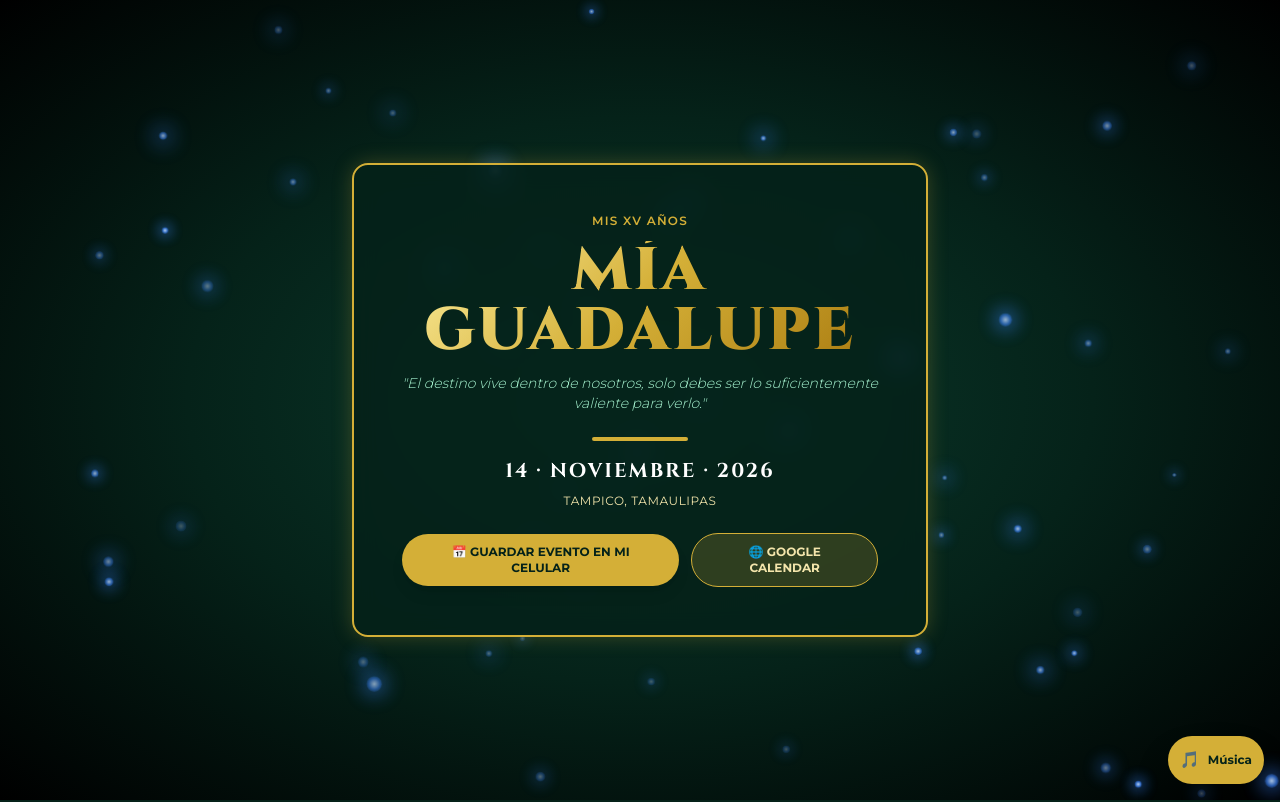
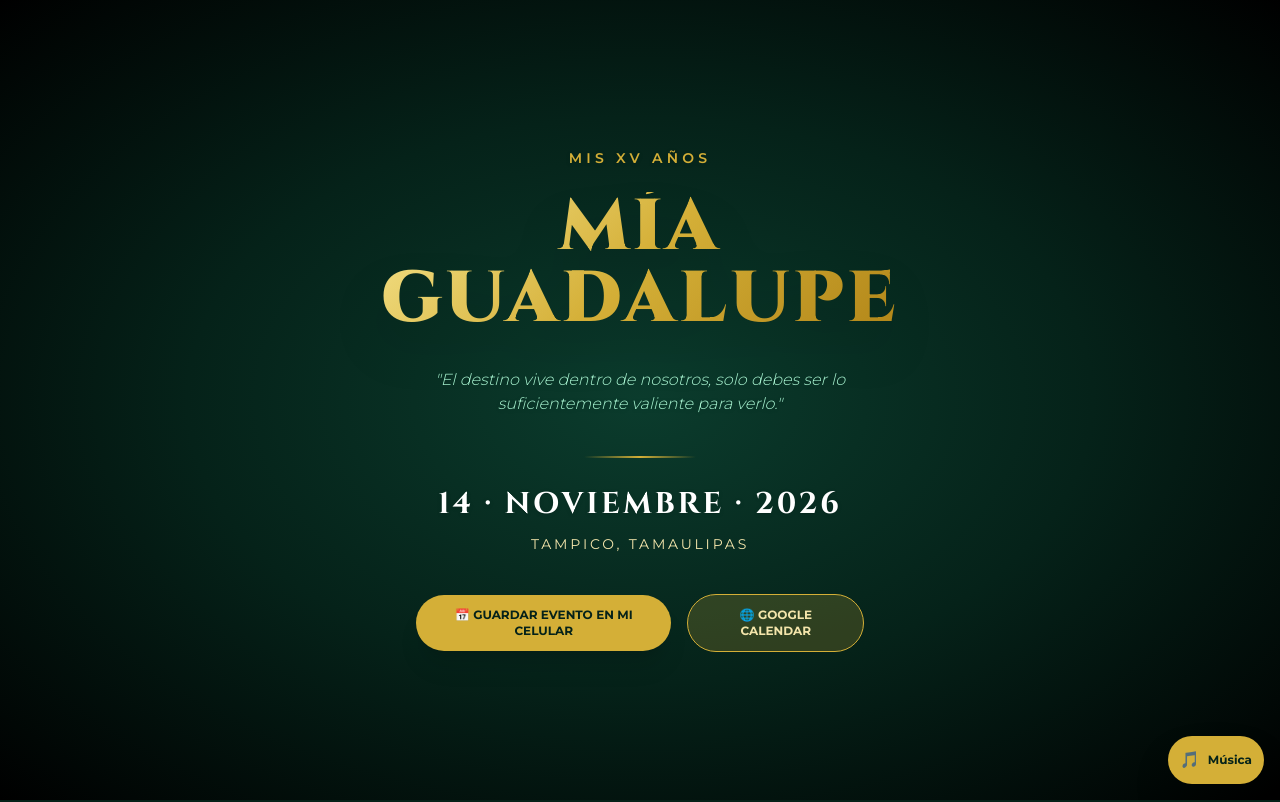
Before and after one commit to soymiaxv/xv, a plain HTML site: page index.html in a window 1280 px wide. Shown: the top 802 px of the page. Drawn offline with nearby package versions, Linux system fonts and the light colour scheme.

Commit message:
Update index.html

```diff
--- a/index.html
+++ b/index.html
@@ -70,7 +70,33 @@
       -webkit-text-fill-color: transparent;
     }
 
-    /* ANIMACIONES DE REVELADO EN SCROLL */
+    /* PARTICULAS FATUAS GRANDES DE FONDO */
+    #wisp-canvas {
+      position: fixed;
+      top: 0;
+      left: 0;
+      width: 100vw;
+      height: 100vh;
+      pointer-events: none;
+      z-index: 1;
+    }
+
+    /* ANIMACIONES DE ENTRADA Y REVELADO */
+    .hero-float {
+      animation: floatIn 1.4s cubic-bezier(0.16, 1, 0.3, 1) forwards;
+    }
+
+    @keyframes floatIn {
+      0% {
+        opacity: 0;
+        transform: translateY(30px) scale(0.92);
+      }
+      100% {
+        opacity: 1;
+        transform: translateY(0) scale(1);
+      }
+    }
+
     .reveal {
       opacity: 0;
       transform: translateY(40px) scale(0.96);
@@ -79,31 +105,6 @@
     .reveal.active {
       opacity: 1;
       transform: translateY(0) scale(1);
-    }
-
-    /* PARTICULAS / FUEGOS FATUOS DE FONDO */
-    #particles-container {
-      position: fixed;
-      top: 0;
-      left: 0;
-      width: 100%;
-      height: 100%;
-      pointer-events: none;
-      z-index: 1;
-      overflow: hidden;
-    }
-    .wisp-particle {
-      position: absolute;
-      border-radius: 50%;
-      background: radial-gradient(circle, rgba(191,219,254,1) 0%, rgba(59,130,246,0.8) 50%, rgba(37,99,235,0) 100%);
-      box-shadow: 0 0 15px 4px rgba(59, 130, 246, 0.6);
-      animation: floatWispParticle var(--duration) infinite ease-in-out var(--delay);
-      opacity: var(--opacity);
-    }
-
-    @keyframes floatWispParticle {
-      0%, 100% { transform: translateY(0) translateX(0) scale(0.8); }
-      50% { transform: translateY(var(--move-y)) translateX(var(--move-x)) scale(1.4); }
     }
 
     /* ÁLBUM DE TARJETAS APILADAS 3D */
@@ -173,8 +174,8 @@
 </head>
 <body class="antialiased selection:bg-braveGold selection:text-braveDarkGreen relative">
 
-  <!-- CONTENEDOR DE PARTICULAS -->
-  <div id="particles-container"></div>
+  <!-- CANVAS DE FUEGOS FATUOS GRANDES PANTALLA COMPLETA -->
+  <canvas id="wisp-canvas"></canvas>
 
   <!-- BOTÓN REPRODUCTOR DE MÚSICA -->
   <div class="fixed bottom-4 right-4 z-50">
@@ -184,26 +185,32 @@
     <audio id="bgMusic" loop src="assets/musica.mp3"></audio>
   </div>
 
-  <!-- HERO / PORTADA -->
-  <header class="min-h-screen flex flex-col items-center justify-center text-center p-6 bg-[radial-gradient(ellipse_at_center,_var(--tw-gradient-stops))] from-braveGreen via-braveDarkGreen to-black relative overflow-hidden">
-    <div class="p-8 sm:p-12 gold-border rounded-2xl bg-braveDarkGreen/85 backdrop-blur-md max-w-xl w-full z-10 reveal active">
-      <p class="tracking-widest text-xs uppercase text-braveGold mb-2 font-semibold">Mis XV Años</p>
-      <h1 class="font-title text-4xl sm:text-6xl font-black gold-gradient-text my-3 uppercase tracking-wider">
+  <!-- HERO / PORTADA FLOTANTE SIN RECUADRO -->
+  <header class="min-h-screen flex flex-col items-center justify-center text-center p-6 bg-[radial-gradient(ellipse_at_center,_var(--tw-gradient-stops))] from-braveGreen via-braveDarkGreen to-black relative overflow-hidden z-10">
+    <div class="hero-float max-w-2xl w-full flex flex-col items-center justify-center">
+      <p class="tracking-[0.3em] text-xs sm:text-sm uppercase text-braveGold mb-4 font-semibold drop-shadow">Mis XV Años</p>
+
+      <h1 class="font-title text-5xl sm:text-7xl font-black gold-gradient-text my-2 uppercase tracking-wider drop-shadow-2xl">
         Mía Guadalupe
       </h1>
-      <p class="text-sm font-light italic mb-6 text-emerald-200">"El destino vive dentro de nosotros, solo debes ser lo suficientemente valiente para verlo."</p>
 
-      <div class="w-24 h-1 bg-braveGold mx-auto my-4 rounded-full"></div>
+      <p class="text-sm sm:text-base font-light italic my-6 text-emerald-200 max-w-lg mx-auto leading-relaxed drop-shadow">
+        "El destino vive dentro de nosotros, solo debes ser lo suficientemente valiente para verlo."
+      </p>
 
-      <p class="font-title text-xl text-white font-bold tracking-widest my-2">14 · NOVIEMBRE · 2026</p>
-      <p class="text-xs tracking-wider text-braveGoldLight uppercase mb-6">Tampico, Tamaulipas</p>
+      <div class="w-28 h-0.5 bg-gradient-to-r from-transparent via-braveGold to-transparent my-4"></div>
+
+      <p class="font-title text-2xl sm:text-3xl text-white font-bold tracking-widest my-3 drop-shadow">
+        14 · NOVIEMBRE · 2026
+      </p>
+      <p class="text-xs sm:text-sm tracking-[0.2em] text-braveGoldLight uppercase mb-10">Tampico, Tamaulipas</p>
 
       <!-- BOTONES DE CALENDARIO -->
-      <div class="flex flex-col sm:flex-row gap-3 justify-center items-center">
-        <button onclick="downloadICS()" class="w-full sm:w-auto inline-flex items-center justify-center gap-2 bg-braveGold text-braveDarkGreen hover:bg-braveGoldLight text-xs font-bold py-2.5 px-5 rounded-full transition-all shadow-lg hover:scale-105">
+      <div class="flex flex-col sm:flex-row gap-4 justify-center items-center w-full max-w-md">
+        <button onclick="downloadICS()" class="w-full sm:w-auto inline-flex items-center justify-center gap-2 bg-braveGold text-braveDarkGreen hover:bg-braveGoldLight text-xs font-bold py-3 px-6 rounded-full transition-all shadow-xl hover:scale-105">
           📅 GUARDAR EVENTO EN MI CELULAR
         </button>
-        <a href="https://calendar.google.com/calendar/render?action=TEMPLATE&text=XV+A%C3%B1os+de+M%C3%ADa+Guadalupe&dates=20261114T230000Z/20261115T050000Z&details=Acomp%C3%B1anos+a+celebrar+los+XV+A%C3%B1os+de+M%C3%ADa+Guadalupe.&location=Hacienda+Los+Girasoles" target="_blank" class="w-full sm:w-auto inline-flex items-center justify-center gap-2 bg-braveGold/20 border border-braveGold text-braveGoldLight hover:bg-braveGold hover:text-braveDarkGreen text-xs font-bold py-2.5 px-5 rounded-full transition-all hover:scale-105">
+        <a href="https://calendar.google.com/calendar/render?action=TEMPLATE&text=XV+A%C3%B1os+de+M%C3%ADa+Guadalupe&dates=20261114T230000Z/20261115T050000Z&details=Acomp%C3%B1anos+a+celebrar+los+XV+A%C3%B1os+de+M%C3%ADa+Guadalupe.&location=Hacienda+Los+Girasoles" target="_blank" class="w-full sm:w-auto inline-flex items-center justify-center gap-2 bg-braveGold/20 border border-braveGold text-braveGoldLight hover:bg-braveGold hover:text-braveDarkGreen text-xs font-bold py-3 px-6 rounded-full transition-all hover:scale-105">
           🌐 GOOGLE CALENDAR
         </a>
       </div>
@@ -383,6 +390,73 @@
 
   <!-- JAVASCRIPT -->
   <script>
+    // SISTEMA DE PARTICULAS (FUEGOS FATUOS GRANDES CANVAS)
+    const canvas = document.getElementById('wisp-canvas');
+    const ctx = canvas.getContext('2d');
+    let particles = [];
+
+    function resizeCanvas() {
+      canvas.width = window.innerWidth;
+      canvas.height = window.innerHeight;
+    }
+    window.addEventListener('resize', resizeCanvas);
+    resizeCanvas();
+
+    class WispParticle {
+      constructor() {
+        this.reset();
+      }
+
+      reset() {
+        this.x = Math.random() * canvas.width;
+        this.y = Math.random() * canvas.height;
+        this.radius = Math.random() * 12 + 6; // Partículas más grandes (6px a 18px)
+        this.vx = (Math.random() - 0.5) * 0.8;
+        this.vy = (Math.random() - 0.5) * 0.8;
+        this.alpha = Math.random() * 0.6 + 0.2;
+        this.color = Math.random() > 0.4 ? '59, 130, 246' : '212, 175, 55'; // Azul Místico o Dorado
+      }
+
+      update() {
+        this.x += this.vx;
+        this.y += this.vy;
+
+        if (this.x < 0 || this.x > canvas.width || this.y < 0 || this.y > canvas.height) {
+          this.reset();
+        }
+      }
+
+      draw() {
+        ctx.beginPath();
+        const gradient = ctx.createRadialGradient(this.x, this.y, 0, this.x, this.y, this.radius);
+        gradient.addColorStop(0, `rgba(${this.color}, ${this.alpha})`);
+        gradient.addColorStop(0.5, `rgba(${this.color}, ${this.alpha * 0.4})`);
+        gradient.addColorStop(1, `rgba(${this.color}, 0)`);
+        ctx.fillStyle = gradient;
+        ctx.arc(this.x, this.y, this.radius, 0, Math.PI * 2);
+        ctx.fill();
+      }
+    }
+
+    function initWisps() {
+      particles = [];
+      const count = Math.min(Math.floor(window.innerWidth / 15), 45);
+      for (let i = 0; i < count; i++) {
+        particles.push(new WispParticle());
+      }
+    }
+    initWisps();
+
+    function animateWisps() {
+      ctx.clearRect(0, 0, canvas.width, canvas.height);
+      particles.forEach(p => {
+        p.update();
+        p.draw();
+      });
+      requestAnimationFrame(animateWisps);
+    }
+    animateWisps();
+
     // PASES DINÁMICOS POR NOMBRE
     function setupDynamicPasses() {
       const urlParams = new URLSearchParams(window.location.search);
@@ -423,39 +497,6 @@
         isAnimating = false;
       }, 500);
     }
-
-    // GENERADOR DE PARTICULAS
-    function createParticles() {
-      const container = document.getElementById('particles-container');
-      const particleCount = window.innerWidth < 640 ? 30 : 60;
-
-      for (let i = 0; i < particleCount; i++) {
-        const particle = document.createElement('div');
-        particle.className = 'wisp-particle';
-
-        const size = Math.random() * 8 + 4;
-        const left = Math.random() * 100;
-        const top = Math.random() * 100;
-        const duration = Math.random() * 8 + 4;
-        const delay = Math.random() * 5;
-        const opacity = Math.random() * 0.7 + 0.3;
-        const moveX = (Math.random() - 0.5) * 60;
-        const moveY = (Math.random() - 0.5) * 80;
-
-        particle.style.width = `${size}px`;
-        particle.style.height = `${size}px`;
-        particle.style.left = `${left}%`;
-        particle.style.top = `${top}%`;
-        particle.style.setProperty('--duration', `${duration}s`);
-        particle.style.setProperty('--delay', `${delay}s`);
-        particle.style.setProperty('--opacity', opacity);
-        particle.style.setProperty('--move-x', `${moveX}px`);
-        particle.style.setProperty('--move-y', `${moveY}px`);
-
-        container.appendChild(particle);
-      }
-    }
-    createParticles();
 
     // REVELADO AL SCROLL
     const observerOptions = {
```
